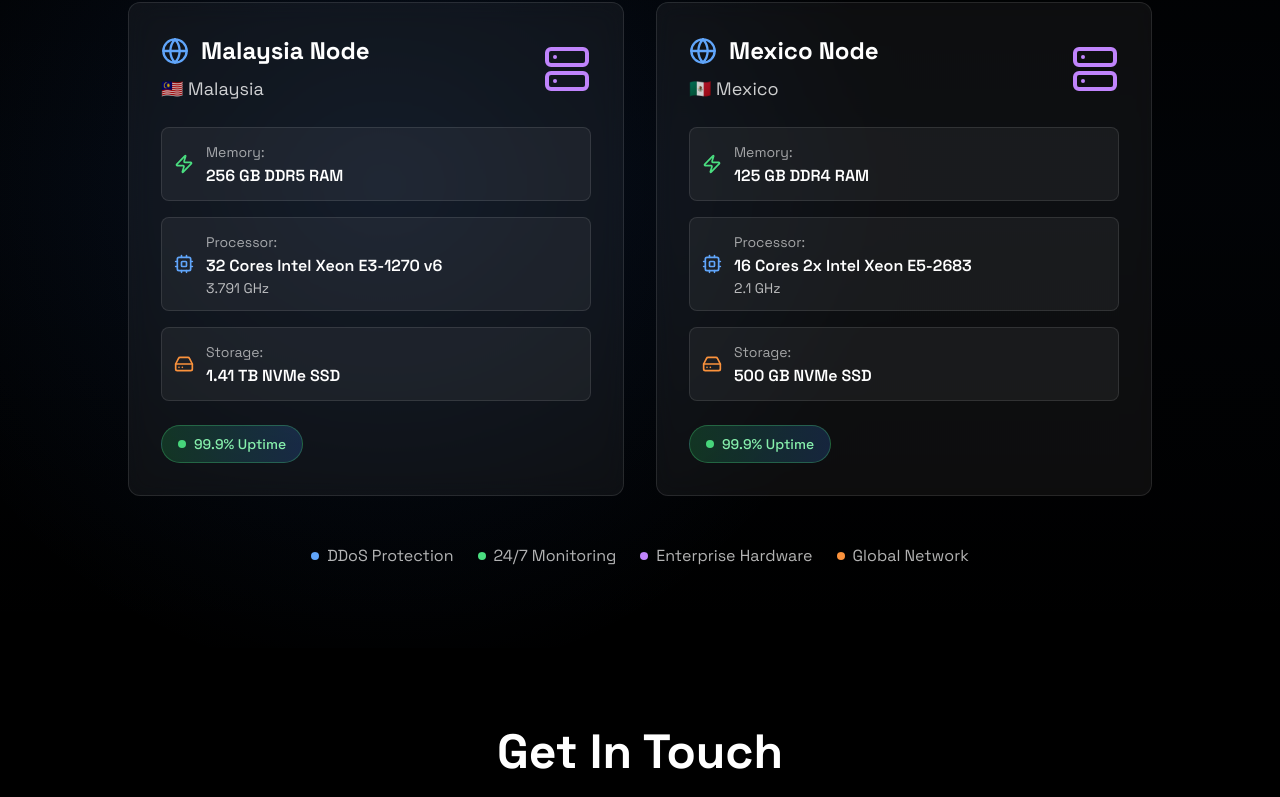
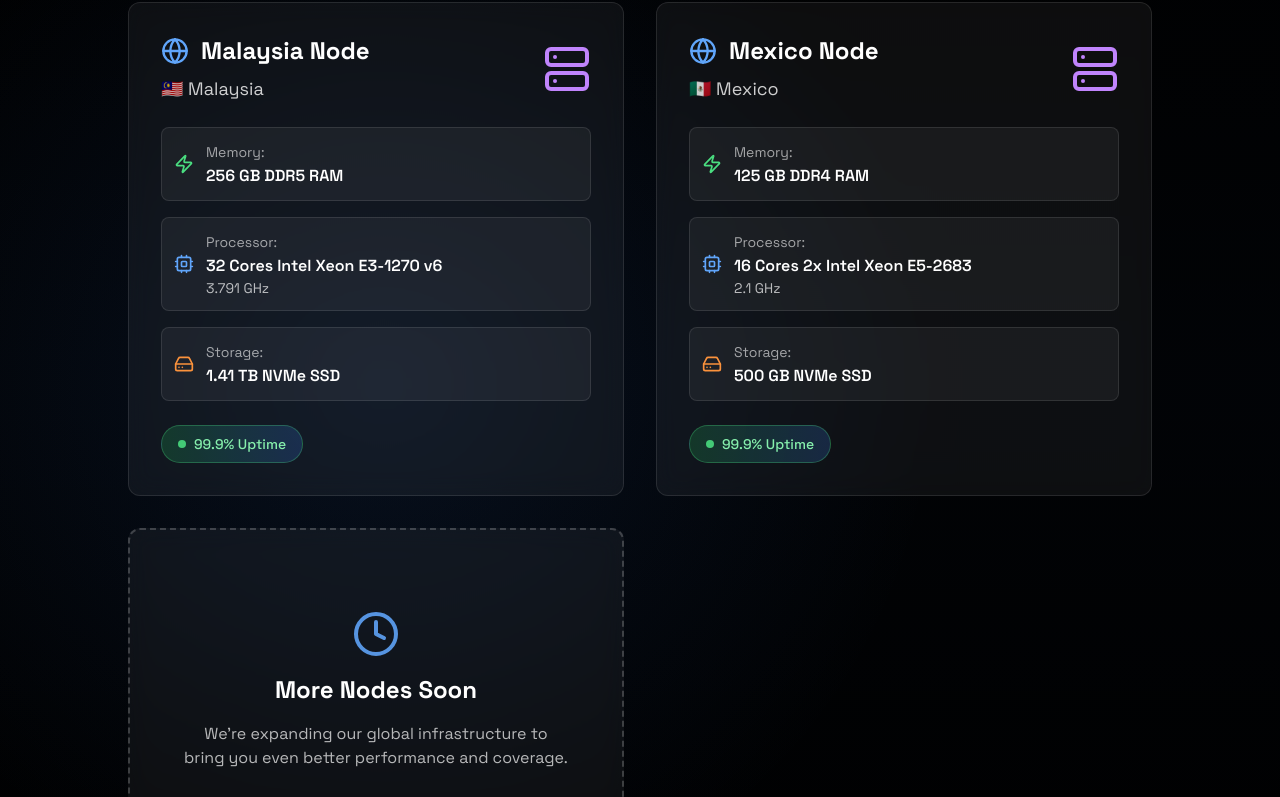
Before and after one commit to streliziasys/hightps-landing, a React (Vite) app: page / in a window 1280 px wide. Shown: the part 1988-2785 px from the top of the page. Built offline with nearby package versions, Linux system fonts and the light colour scheme.

Commit message:
Add more nodes section
Added a placeholder to indicate more nodes will be added soon.

```diff
--- a/src/components/NodesSection.tsx
+++ b/src/components/NodesSection.tsx
@@ -1,6 +1,6 @@
 
 import { useEffect, useState } from 'react';
-import { Server, Cpu, HardDrive, Zap, Globe } from 'lucide-react';
+import { Server, Cpu, HardDrive, Zap, Globe, Clock } from 'lucide-react';
 
 const NodesSection = () => {
   const [isVisible, setIsVisible] = useState(false);
@@ -127,6 +127,36 @@ const NodesSection = () => {
               </div>
             </div>
           ))}
+
+          {/* More Nodes Soon Card */}
+          <div
+            className={`glass-card p-8 relative overflow-hidden group border-2 border-dashed border-white/20 hover:border-blue-400/50 transition-all duration-500 ${
+              isVisible ? 'opacity-100 translate-y-0' : 'opacity-0 translate-y-12'
+            }`}
+            style={{ transitionDelay: '400ms' }}
+          >
+            <div className="flex flex-col items-center justify-center text-center h-full min-h-[300px]">
+              <Clock className="text-blue-400 mb-4 animate-pulse" size={48} />
+              <h3 className="text-2xl font-bold text-white mb-4">More Nodes Soon</h3>
+              <p className="text-white/70 mb-6 max-w-sm">
+                We're expanding our global infrastructure to bring you even better performance and coverage.
+              </p>
+              <div className="flex flex-wrap justify-center gap-3 text-sm text-white/60">
+                <span className="flex items-center gap-1">
+                  <div className="w-1.5 h-1.5 bg-yellow-400 rounded-full" />
+                  Europe
+                </span>
+                <span className="flex items-center gap-1">
+                  <div className="w-1.5 h-1.5 bg-green-400 rounded-full" />
+                  Asia Pacific
+                </span>
+                <span className="flex items-center gap-1">
+                  <div className="w-1.5 h-1.5 bg-purple-400 rounded-full" />
+                  North America
+                </span>
+              </div>
+            </div>
+          </div>
         </div>
 
         {/* Additional Features */}
```
